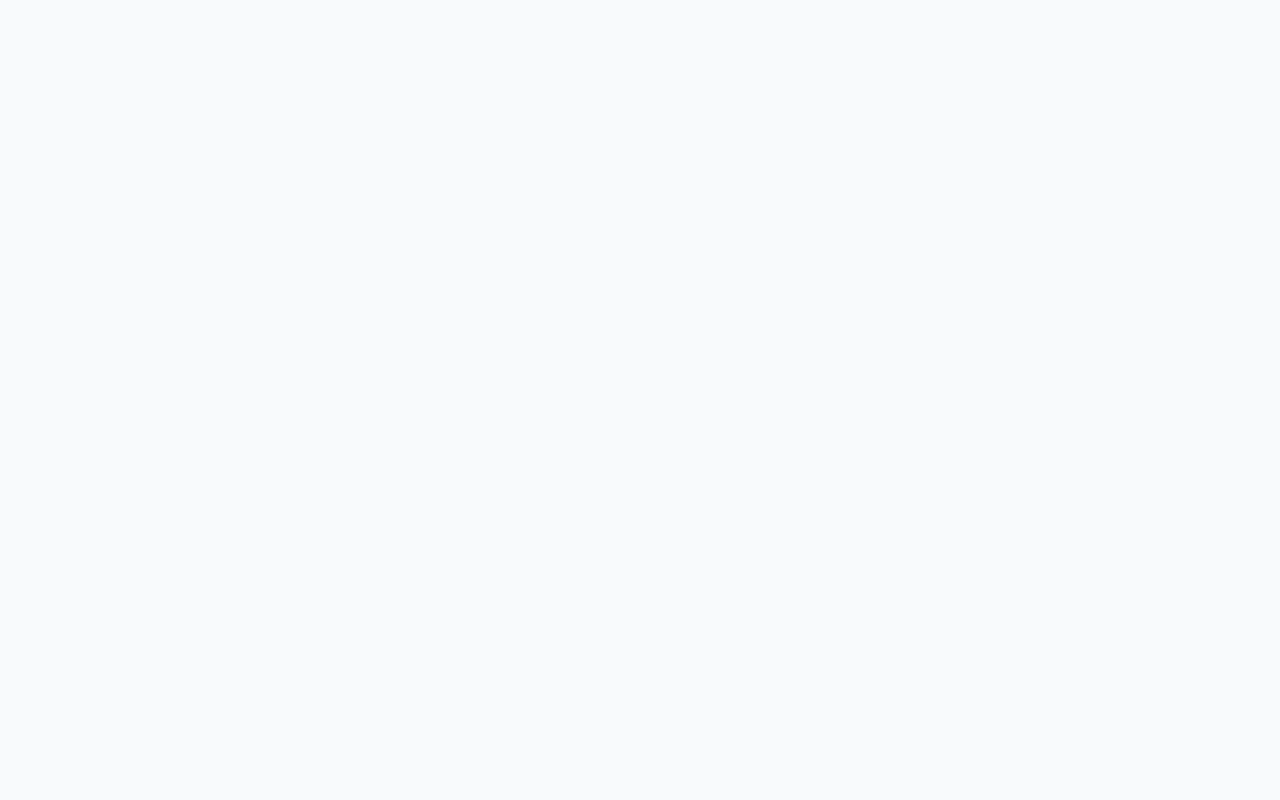
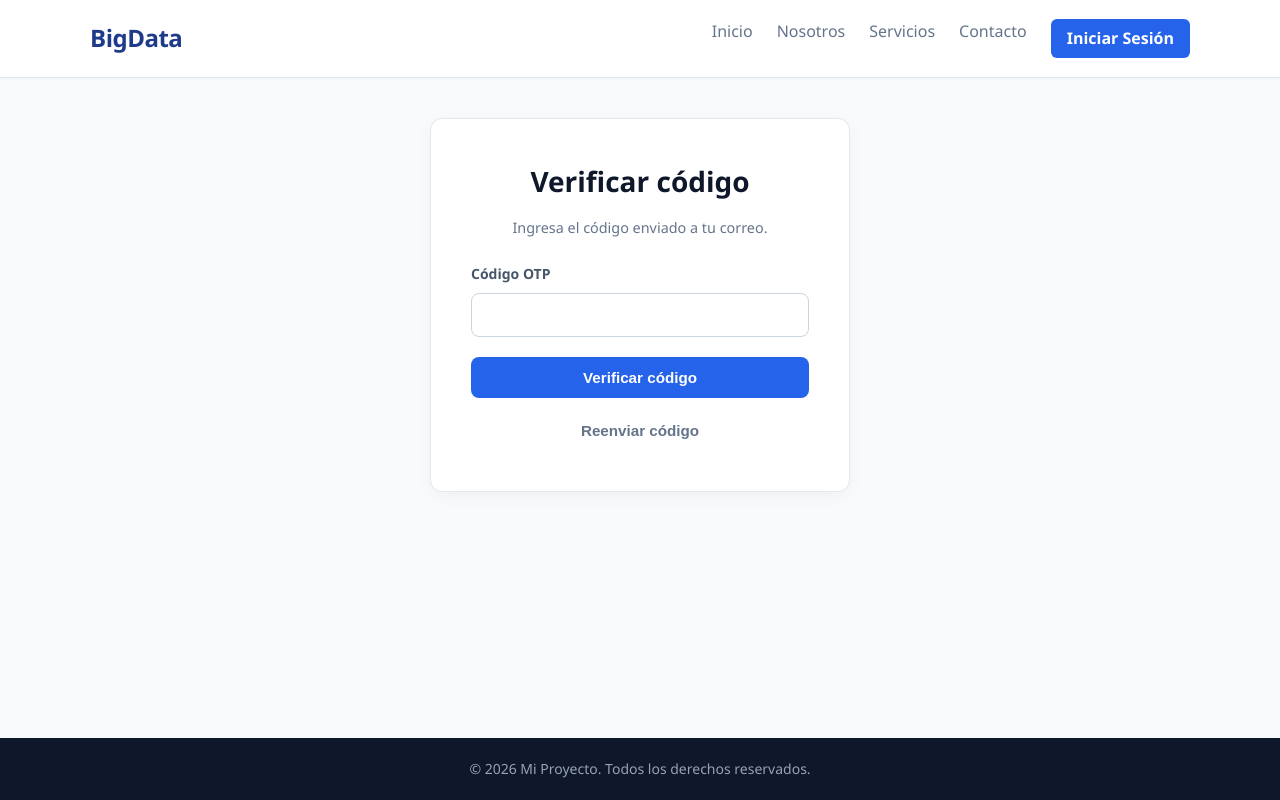
Before and after one commit to code-test18/BIG-DATA, a React (Vite) app: page /otp in a window 1280 px wide. Before the commit this address had no page. Built offline with nearby package versions, Linux system fonts and the light colour scheme; no server answers.

Commit message:
conect con el back

```diff
--- a/src/pages/login/Login.tsx
+++ b/src/pages/login/Login.tsx
@@ -1,39 +1,28 @@
-import { useState, useRef, useEffect, type SyntheticEvent, type KeyboardEvent, type ClipboardEvent } from 'react';
-import { useNavigate, Link } from 'react-router-dom';
+import { useState, type SyntheticEvent } from 'react';
+import { Link, useNavigate } from 'react-router-dom';
+import { authService } from '../../services/authService';
 
-const OTP_LENGTH = 6;
-const RESEND_COOLDOWN = 30;
-
-function generateOtp() {
-  return Math.floor(100000 + Math.random() * 900000).toString();
+/** Respuesta esperada del endpoint de login. */
+interface LoginResponse {
+  userId?: string;
+  id?: string;
+  token?: string;
+  accessToken?: string;
+  user?: {
+    id?: string;
+    name?: string;
+    email?: string;
+  };
 }
 
 function Login() {
   const [email, setEmail] = useState('');
-  const [otp, setOtp] = useState<string[]>(Array(OTP_LENGTH).fill(''));
-  const [generatedOtp, setGeneratedOtp] = useState<string | null>(null);
-  const [step, setStep] = useState<'email' | 'otp'>('email');
+  const [password, setPassword] = useState('');
   const [error, setError] = useState<string | null>(null);
-  const [cooldown, setCooldown] = useState(0);
-
-  const inputRefs = useRef<(HTMLInputElement | null)[]>([]);
+  const [loading, setLoading] = useState(false);
   const navigate = useNavigate();
 
-  // Cuenta regresiva para el reenvío de código
-  useEffect(() => {
-    if (cooldown === 0) return;
-    const timer = setInterval(() => setCooldown((prev) => prev - 1), 1000);
-    return () => clearInterval(timer);
-  }, [cooldown]);
-
-  const sendOtp = () => {
-    const fakeCode = generateOtp();
-    setGeneratedOtp(fakeCode);
-    setCooldown(RESEND_COOLDOWN);
-    console.log(`%c[SIMULACIÓN OTP] Código enviado a ${email}: ${fakeCode}`, 'color: #00ff00; font-weight: bold; font-size: 14px;');
-  };
-
-  const handleSendOtp = (e: SyntheticEvent<HTMLFormElement>) => {
+  const handleSubmit = async (e: SyntheticEvent<HTMLFormElement>) => {
     e.preventDefault();
     setError(null);
 
@@ -42,78 +31,41 @@ function Login() {
       return;
     }
 
-    sendOtp();
-    setStep('otp');
-  };
+    if (!password.trim()) {
+      setError('Por favor, ingresa tu contraseña.');
+      return;
+    }
 
-  const handleResendOtp = () => {
-    if (cooldown > 0) return;
-    setOtp(Array(OTP_LENGTH).fill(''));
-    setError(null);
-    sendOtp();
-    inputRefs.current[0]?.focus();
-  };
+    setLoading(true);
+    try {
+      const result = (await authService.login({
+        email: email.trim(),
+        password,
+      })) as LoginResponse;
 
-  const handleOtpChange = (value: string, index: number) => {
-    if (!/^\d*$/.test(value)) return;
-
-    const newOtp = [...otp];
-    newOtp[index] = value.slice(-1);
-    setOtp(newOtp);
-
-    if (value && index < OTP_LENGTH - 1) {
-      inputRefs.current[index + 1]?.focus();
+      const userId = result?.userId ?? result?.user?.id ?? result?.id;
+      if (!userId) throw new Error('No se recibió el identificador del usuario.');
+      navigate('/otp', { state: { userId } });
+    } catch (err) {
+      setError(
+        err instanceof Error
+          ? err.message
+          : 'No se pudo iniciar sesión. Intenta nuevamente.'
+      );
+    } finally {
+      setLoading(false);
     }
-  };
-
-  const handleKeyDown = (e: KeyboardEvent<HTMLInputElement>, index: number) => {
-    if (e.key === 'Backspace' && !otp[index] && index > 0) {
-      inputRefs.current[index - 1]?.focus();
-    }
-  };
-
-  const handlePaste = (e: ClipboardEvent<HTMLInputElement>) => {
-    e.preventDefault();
-    const pastedData = e.clipboardData.getData('text').trim();
-
-    if (new RegExp(`^\\d{${OTP_LENGTH}}$`).test(pastedData)) {
-      setOtp(pastedData.split(''));
-      inputRefs.current[OTP_LENGTH - 1]?.focus();
-    }
-  };
-
-  const handleVerifyOtp = (e: SyntheticEvent<HTMLFormElement>) => {
-    e.preventDefault();
-    setError(null);
-
-    if (otp.join('') === generatedOtp) {
-      navigate('/dashboard/procesar');
-    } else {
-      setError('El código ingresado es incorrecto. Revisa la consola (F12).');
-    }
-  };
-
-  const handleChangeEmail = () => {
-    setStep('email');
-    setOtp(Array(OTP_LENGTH).fill(''));
-    setError(null);
-    setCooldown(0);
   };
 
   return (
     <section className="page auth-container">
       <div className="auth-card">
         <h2>Iniciar Sesión</h2>
-        <p className="auth-subtitle">
-          {step === 'email'
-            ? 'Ingresa tu correo para recibir tu código de acceso.'
-            : `Ingresa el código enviado a ${email}`}
-        </p>
+        <p className="auth-subtitle">Ingresa tus credenciales para acceder.</p>
 
         {error && <div className="alert-error">{error}</div>}
 
-        {step === 'email' ? (
-          <form onSubmit={handleSendOtp}>
+        <form onSubmit={handleSubmit}>
           <div className="form-group">
             <label htmlFor="email" className="form-label">
               Correo Electrónico
@@ -125,53 +77,31 @@ function Login() {
               value={email}
               onChange={(e) => setEmail(e.target.value)}
               placeholder="ejemplo@correo.com"
+              autoComplete="email"
               required
             />
           </div>
-            <button type="submit" className="btn btn-primary">
-              Enviar código de verificación
+
+          <div className="form-group">
+            <label htmlFor="password" className="form-label">
+              Contraseña
+            </label>
+            <input
+              type="password"
+              id="password"
+              className="form-input"
+              value={password}
+              onChange={(e) => setPassword(e.target.value)}
+              placeholder="Tu contraseña"
+              autoComplete="current-password"
+              required
+            />
+          </div>
+
+          <button type="submit" className="btn btn-primary" disabled={loading}>
+            {loading ? 'Iniciando sesión...' : 'Iniciar sesión'}
           </button>
         </form>
-        ) : (
-          <form onSubmit={handleVerifyOtp}>
-            <div className="otp-inputs">
-              {otp.map((digit, index) => (
-                <input
-                  key={index}
-                  ref={(el) => {
-                    inputRefs.current[index] = el;
-                  }}
-                  type="text"
-                  inputMode="numeric"
-                  maxLength={1}
-                  className="otp-box"
-                  value={digit}
-                  onChange={(e) => handleOtpChange(e.target.value, index)}
-                  onKeyDown={(e) => handleKeyDown(e, index)}
-                  onPaste={handlePaste}
-                  required
-                />
-              ))}
-            </div>
-
-            <button
-              type="button"
-              className="btn-link"
-              onClick={handleResendOtp}
-              disabled={cooldown > 0}
-            >
-              {cooldown > 0 ? `Reenviar código (${cooldown}s)` : 'Reenviar código'}
-            </button>
-
-            <button type="submit" className="btn btn-primary">
-              Verificar Código
-            </button>
-
-            <button type="button" className="btn btn-secondary" onClick={handleChangeEmail}>
-              Cambiar correo
-            </button>
-          </form>
-        )}
 
         <p className="auth-footer">
           ¿No tienes cuenta? <Link to="/registro">Regístrate</Link>
--- /dev/null
+++ b/src/pages/login/Otp.tsx
@@ -0,0 +1,87 @@
+import { useState, type SyntheticEvent } from 'react';
+import { useLocation, useNavigate } from 'react-router-dom';
+import { authService } from '../../services/authService';
+
+interface OtpResponse {
+  token?: string;
+  accessToken?: string;
+}
+
+function Otp() {
+  const [code, setCode] = useState('');
+  const [error, setError] = useState<string | null>(null);
+  const [loading, setLoading] = useState(false);
+  const location = useLocation();
+  const navigate = useNavigate();
+  const userId = location.state?.userId as string | undefined;
+
+  const handleSubmit = async (e: SyntheticEvent<HTMLFormElement>) => {
+    e.preventDefault();
+    setError(null);
+    if (!userId) {
+      setError('No se encontró el usuario a verificar.');
+      return;
+    }
+
+    setLoading(true);
+    try {
+      const result = (await authService.verifyOtp({ userId, code: code.trim() })) as OtpResponse;
+      const token = result?.token ?? result?.accessToken;
+      if (!token) throw new Error('No se recibió el token de autenticación.');
+      localStorage.setItem('auth_token', token);
+      navigate('/dashboard');
+    } catch (err) {
+      setError(err instanceof Error ? err.message : 'No se pudo verificar el código.');
+    } finally {
+      setLoading(false);
+    }
+  };
+
+  const handleResend = async () => {
+    setError(null);
+    if (!userId) {
+      setError('No se encontró el usuario a verificar.');
+      return;
+    }
+
+    setLoading(true);
+    try {
+      await authService.resendOtp({ userId });
+    } catch (err) {
+      setError(err instanceof Error ? err.message : 'No se pudo reenviar el código.');
+    } finally {
+      setLoading(false);
+    }
+  };
+
+  return (
+    <section className="page auth-container">
+      <div className="auth-card">
+        <h2>Verificar código</h2>
+        <p className="auth-subtitle">Ingresa el código enviado a tu correo.</p>
+        {error && <div className="alert-error">{error}</div>}
+        <form onSubmit={handleSubmit}>
+          <div className="form-group">
+            <label htmlFor="otp" className="form-label">Código OTP</label>
+            <input
+              type="text"
+              id="otp"
+              className="form-input"
+              value={code}
+              onChange={(e) => setCode(e.target.value)}
+              required
+            />
+          </div>
+          <button type="submit" className="btn btn-primary" disabled={loading}>
+            {loading ? 'Verificando...' : 'Verificar código'}
+          </button>
+        </form>
+        <button type="button" className="btn btn-secondary" onClick={handleResend} disabled={loading}>
+          Reenviar código
+        </button>
+      </div>
+    </section>
+  );
+}
+
+export default Otp;
--- a/src/pages/login/Registro.tsx
+++ b/src/pages/login/Registro.tsx
@@ -1,5 +1,6 @@
 import { useState, type SyntheticEvent } from 'react';
 import { useNavigate, Link } from 'react-router-dom';
+import { authService } from '../../services/authService';
 
 interface FormData {
   nombre: string;
@@ -18,13 +19,14 @@ const initialForm: FormData = {
 function Registro() {
   const [form, setForm] = useState<FormData>(initialForm);
   const [error, setError] = useState<string | null>(null);
+  const [loading, setLoading] = useState(false);
   const navigate = useNavigate();
 
   const handleChange = (field: keyof FormData, value: string) => {
     setForm((prev) => ({ ...prev, [field]: value }));
   };
 
-  const handleSubmit = (e: SyntheticEvent<HTMLFormElement>) => {
+  const handleSubmit = async (e: SyntheticEvent<HTMLFormElement>) => {
     e.preventDefault();
     setError(null);
 
@@ -48,9 +50,21 @@ function Registro() {
       return;
     }
 
-    // Aquí iría la llamada real al backend para crear la cuenta
-    console.log('%c[SIMULACIÓN REGISTRO] Cuenta creada:', 'color: #00ff00; font-weight: bold;', form);
-    navigate('/login');
+    setLoading(true);
+    try {
+      const result = await authService.register({
+        name: form.nombre.trim(),
+        email: form.email.trim(),
+        password: form.password,
+      });
+      const userId = result?.userId ?? result?.user?.id ?? result?.id;
+      if (!userId) throw new Error('No se recibió el identificador del usuario.');
+      navigate('/otp', { state: { userId } });
+    } catch (err) {
+      setError(err instanceof Error ? err.message : 'No se pudo crear la cuenta. Intenta nuevamente.');
+    } finally {
+      setLoading(false);
+    }
   };
 
   return (
@@ -122,8 +136,8 @@ function Registro() {
             />
           </div>
 
-          <button type="submit" className="btn btn-primary">
-            Crear cuenta
+          <button type="submit" className="btn btn-primary" disabled={loading}>
+            {loading ? 'Creando cuenta...' : 'Crear cuenta'}
           </button>
         </form>
 
--- a/src/routes/AppRoutes.tsx
+++ b/src/routes/AppRoutes.tsx
@@ -1,23 +1,30 @@
+import { lazy, Suspense } from 'react';
 import { Routes, Route, Navigate } from 'react-router-dom';
+
+// Layouts
 import MainLayout from '../layouts/MainLayout';
 import DashboardLayout from '../layouts/DashboardLayout';
 
-import Home from '../pages/Home';
-import About from '../pages/About';
-import Services from '../pages/Services';
-import Contact from '../pages/Contact';
-import Login from '../pages/login/Login';
-import Registro from '../pages/login/Registro';
+// Carga perezosa (Lazy Loading) de las páginas públicas
+const Home = lazy(() => import('../pages/Home'));
+const About = lazy(() => import('../pages/About'));
+const Services = lazy(() => import('../pages/Services'));
+const Contact = lazy(() => import('../pages/Contact'));
+const Login = lazy(() => import('../pages/login/Login'));
+const Registro = lazy(() => import('../pages/login/Registro'));
+const Otp = lazy(() => import('../pages/login/Otp'));
 
-import Procesar from '../pages/dashboard/Procesar';
-import Reportes from '../pages/dashboard/Reportes';
-import LimpiarDatos from '../pages/dashboard/LimpiarDatos';
-import Inicio from '../pages/dashboard/Inicio';
+// Carga perezosa (Lazy Loading) del Dashboard
+const Inicio = lazy(() => import('../pages/dashboard/Inicio'));
+const Procesar = lazy(() => import('../pages/dashboard/Procesar'));
+const LimpiarDatos = lazy(() => import('../pages/dashboard/LimpiarDatos'));
+const Reportes = lazy(() => import('../pages/dashboard/Reportes'));
 
 function AppRoutes() {
   return (
+    <Suspense fallback={<div className="p-4 text-center">Cargando módulo...</div>}>
       <Routes>
-            {/*Rutas con layout (navbar + footer) */}
+        {/* Rutas con layout público */}
         <Route element={<MainLayout />}>
           <Route path="/" element={<Home />} />
           <Route path="/nosotros" element={<About />} />
@@ -25,6 +32,7 @@ function AppRoutes() {
           <Route path="/contacto" element={<Contact />} />
           <Route path="/login" element={<Login />} />
           <Route path="/registro" element={<Registro />} />
+          <Route path="/otp" element={<Otp />} />
         </Route>
 
         {/* Rutas con Sidebar privado */}
@@ -37,6 +45,7 @@ function AppRoutes() {
           <Route path="reportes" element={<Reportes />} />
         </Route>
       </Routes>
+    </Suspense>
   );
 }
 
--- /dev/null
+++ b/src/services/authService.ts
@@ -0,0 +1,71 @@
+const API_URL = import.meta.env.VITE_API_URL || 'https://backend-api-production-6a5a.up.railway.app';
+
+export interface RegisterDTO {
+  name: string;
+  email: string;
+  password: string;
+}
+
+export interface VerifyOtpDTO {
+  userId: string;
+  code: string;
+}
+
+export interface LoginDTO {
+  email: string;
+  password: string;
+}
+
+export interface ResendOtpDTO {
+  userId: string;
+}
+
+export const authService = {
+  // 1. Registro de usuario
+  register: async (data: RegisterDTO) => {
+    const response = await fetch(`${API_URL}/auth/register`, {
+      method: 'POST',
+      headers: { 'Content-Type': 'application/json' },
+      body: JSON.stringify(data),
+    });
+    const result = await response.json();
+    if (!response.ok) throw new Error(result.message || 'Error en el registro');
+    return result;
+  },
+
+  // 2. Verificación de OTP
+  verifyOtp: async (data: VerifyOtpDTO) => {
+    const response = await fetch(`${API_URL}/auth/verify-otp`, {
+      method: 'POST',
+      headers: { 'Content-Type': 'application/json' },
+      body: JSON.stringify(data),
+    });
+    const result = await response.json();
+    if (!response.ok) throw new Error(result.message || 'Error al verificar OTP');
+    return result;
+  },
+
+  // 3. Inicio de sesion
+  login: async (data: LoginDTO) => {
+    const response = await fetch(`${API_URL}/auth/login`, {
+      method: 'POST',
+      headers: { 'Content-Type': 'application/json' },
+      body: JSON.stringify(data),
+    });
+    const result = await response.json();
+    if (!response.ok) throw new Error(result.message || 'Error en el login');
+    return result;
+  },
+
+  // 4. Reenviar otp
+  resendOtp: async (data: ResendOtpDTO) => {
+    const response = await fetch(`${API_URL}/auth/resend-otp`, {
+      method: 'POST',
+      headers: { 'Content-Type': 'application/json' },
+      body: JSON.stringify(data),
+    });
+    const result = await response.json();
+    if (!response.ok) throw new Error(result.message || 'Error al reenviar OTP');
+    return result;
+  },
+};
```
Lines whose indentation alone changed are shown as unchanged.
